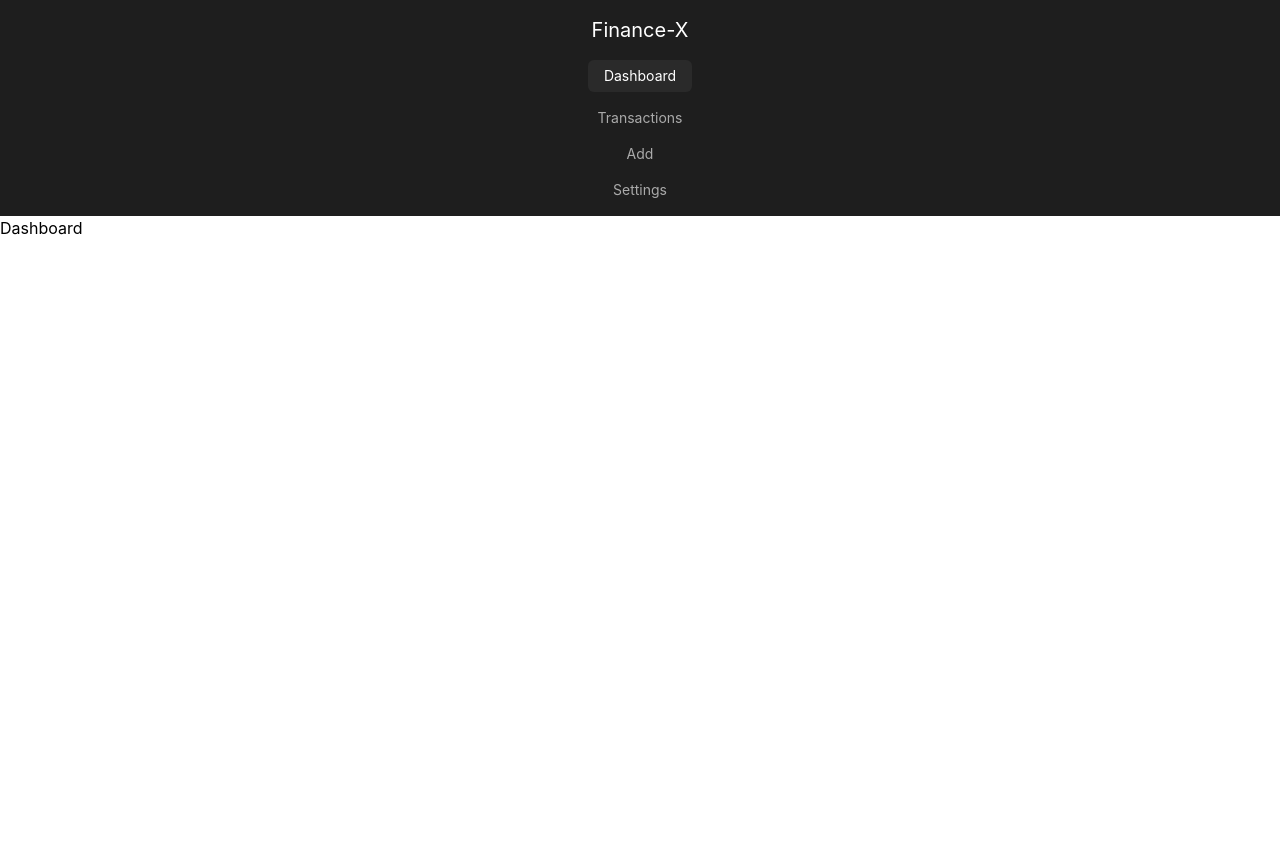
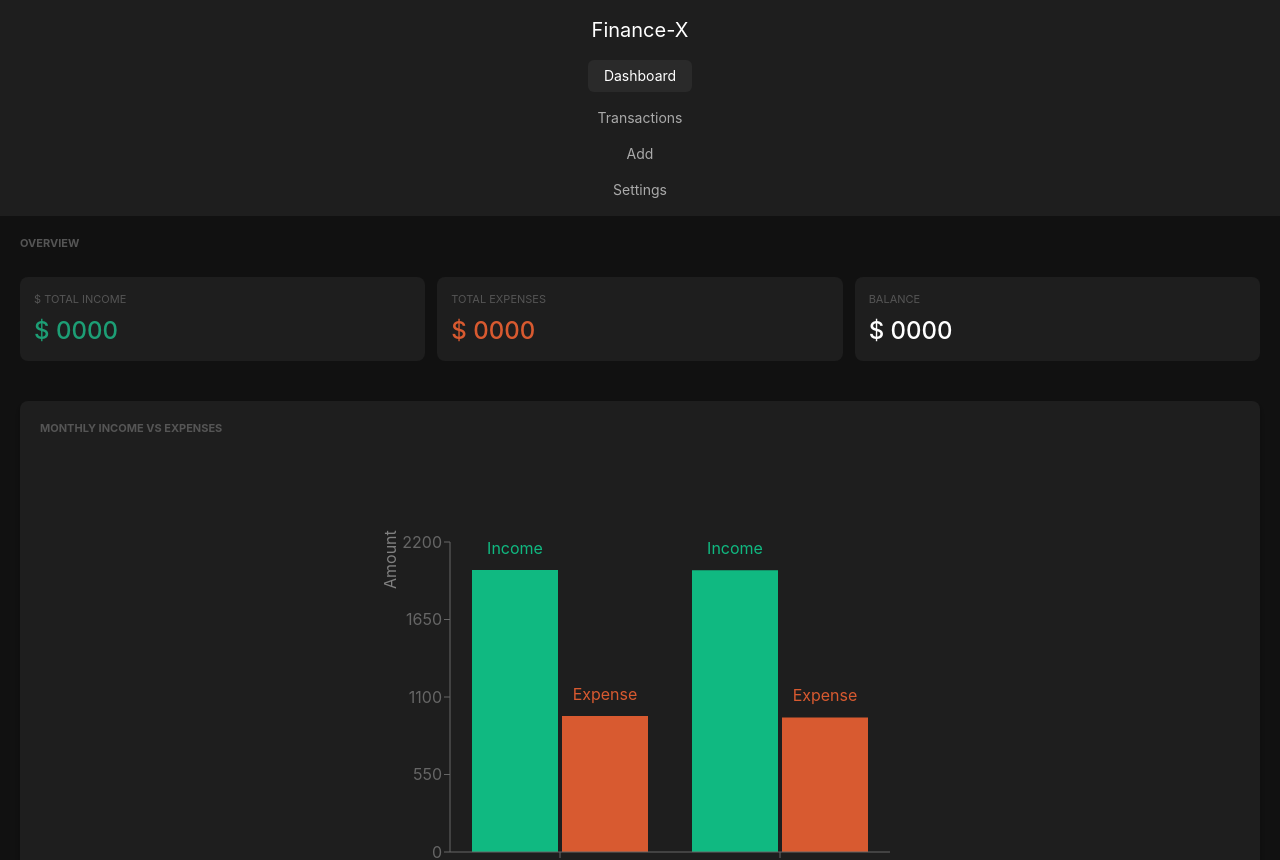
Before and after one commit to Stark-jpg-web/Finance-X, a React (Vite) app in the folder finance-x/: page / in a window 1280 px wide. Shown: the top 860 px of the page. Before the commit the page ends 800 px from the top, so only its background shows below. Built offline with nearby package versions, Linux system fonts and the light colour scheme.

Commit message:
Started working on the UI/UX design added some new features to the dashboard and updated the package dependencies, added a barchart using recharts library to visualize financial data and improved the overall user experience by enhancing the layout and styling of the application.

```diff
--- a/finance-x/package.json
+++ b/finance-x/package.json
@@ -14,7 +14,7 @@
     "react": "^19.2.6",
     "react-dom": "^19.2.6",
     "react-router-dom": "^7.17.0",
-    "recharts": "^3.8.1",
+    "recharts": "^3.9.2",
     "tailwindcss": "^4.3.0"
   },
   "devDependencies": {
--- a/finance-x/src/App.css
+++ b/finance-x/src/App.css
@@ -27,3 +27,12 @@
   --color-cat-salary: #1D9E75;
   --color-cat-other: #BA7517;
 }
+.metric-card{
+  @apply flex flex-col justify-center items-start gap-0.5 bg-surface border-b-elevated rounded-lg p-3.5
+}
+h3{
+  @apply text-[#555] text-[11px] uppercase space-x-[0.5px] mb-1.5
+}
+.card-value{
+  @apply  text-2xl font-medium
+}
--- a/finance-x/src/index.css
+++ b/finance-x/src/index.css
@@ -0,0 +1,20 @@
+@import "tailwindcss";
+
+:root {
+  color-scheme: light;
+  font-family: Inter, system-ui, -apple-system, BlinkMacSystemFont, "Segoe UI", sans-serif;
+}
+
+* {
+  box-sizing: border-box;
+}
+
+body {
+  margin: 0;
+  min-height: 100vh;
+  background-color: #f8fafc;
+}
+
+#root {
+  min-height: 100vh;
+}
--- a/finance-x/src/pages/Dashboard.jsx
+++ b/finance-x/src/pages/Dashboard.jsx
@@ -1,16 +1,87 @@
+import { Bar, BarChart, XAxis, YAxis } from 'recharts';
 import {useContext} from 'react'
 import {FinanceContext} from '../context/FinanceContext'
+import { useCharData } from '../hooks/useCharData';
 
 
 export default function Dashboard() {
 
-    const { transactions, dispatch } = useContext(FinanceContext,[])
+    const { transactions, dispatch } = useContext(FinanceContext)
+    const { monthlyLineChartData } = useCharData()
+
+    // Bar chart
+    const formatAxisTick = (value) => {
+      return `*${value}*`;
+    };
+
+    const renderIncomeLabel = ({ x, y, width, value }) => {
+      if (value == null) return null;
+      return (
+        <text x={x + width / 2} y={y} fill="#10b981" textAnchor="middle" dy={-16}>
+          Income
+        </text>
+      );
+    };
+
+    const renderExpenseLabel = ({ x, y, width, value }) => {
+      if (value == null) return null;
+      return (
+        <text x={x + width / 2} y={y} fill="#D85A30" textAnchor="middle" dy={-16}>
+          Expense
+        </text>
+      );
+    };
+
 
     return(
-<>
-<h1>Dashboard</h1>
 
-</>
+<div className="dashboard bg-bg text-text-primary p-5 flex flex-col gap-5">
+
+
+<h3 className="text-2xl font-bold mb-5 text-text-primary">Overview</h3>
+
+
+<div className="metric-container grid grid-cols-3 gap-3 mb-5">
+
+<div className="metric-card ">
+    <h3 className="card-label text-income ">$ TOTAL INCOME</h3>
+    <p className='card-value text-income'>$ 0000</p>
+</div>
+
+<div className="metric-card">
+    <h3 className="card-label text-expense">TOTAL EXPENSES</h3>
+    <p className="card-value text-expense">$ 0000</p>
+</div>
+
+<div className="metric-card ">
+    <h3 className="card-label ">BALANCE</h3>
+    <p className="card-value ">$ 0000</p>
+</div>
+</div>
+
+<div className="chart-container bg-surface p-5 rounded-lg shadow-md flex flex-col items-center gap-5">
+
+<h3 className="text-2xl font-bold mb-5  self-start ">Monthly Income vs  Expenses</h3>
+
+ <BarChart width={600} height={500} data={monthlyLineChartData} margin={{ top: 80, right: 50, left: 50, bottom: 80 }}>
+      <XAxis
+        dataKey="month"
+        tickFormatter={formatAxisTick}
+        tickMargin={20}
+        label={{ position: 'insideBottomRight', value: 'Month', offset: -20, dy: 5 }}
+      />
+      <YAxis label={{ position: 'insideTopLeft', value: 'Amount', angle: -90, dy: 42, dx: -10 }} />
+      <Bar dataKey="income" name="Income" fill="#10b981" label={renderIncomeLabel} />
+      <Bar dataKey="expense" name="Expense" fill="#D85A30" label={renderExpenseLabel} />
+    </BarChart>
+
+</div>
+
+</div>
+
+
+
+
     )
 
 
```
Also changed, not shown: 2 other files (tests, documents, lock files or other folders).
